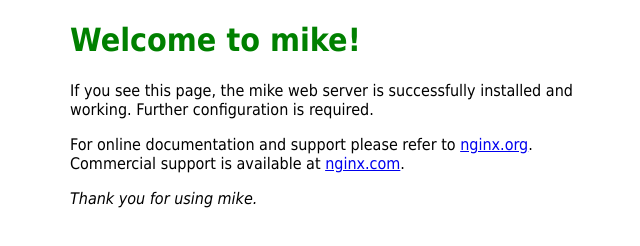
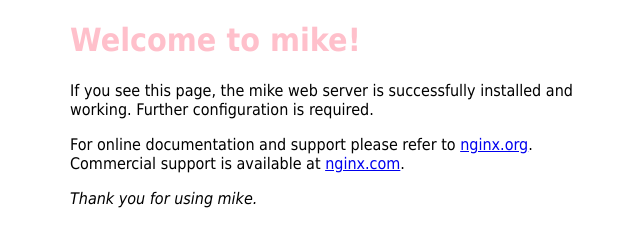
Before and after one commit to zhaoming-mike/docker-images, a plain HTML site: page index.html in a window 1280 px wide. Shown: the whole page, without its empty margins (290-930 px from the left). Drawn offline with Linux system fonts and the light colour scheme.

Commit message:
Update index.html

```diff
--- a/index.html
+++ b/index.html
@@ -9,7 +9,7 @@ font-family: Tahoma, Verdana, Arial, sans-serif; }
 </style>
 </head>
 <body>
-<h1 style="color:green">Welcome to mike!</h1>
+<h1 style="color:pink">Welcome to mike!</h1>
 <p>If you see this page, the mike web server is successfully installed and
 working. Further configuration is required.</p>
 
```
